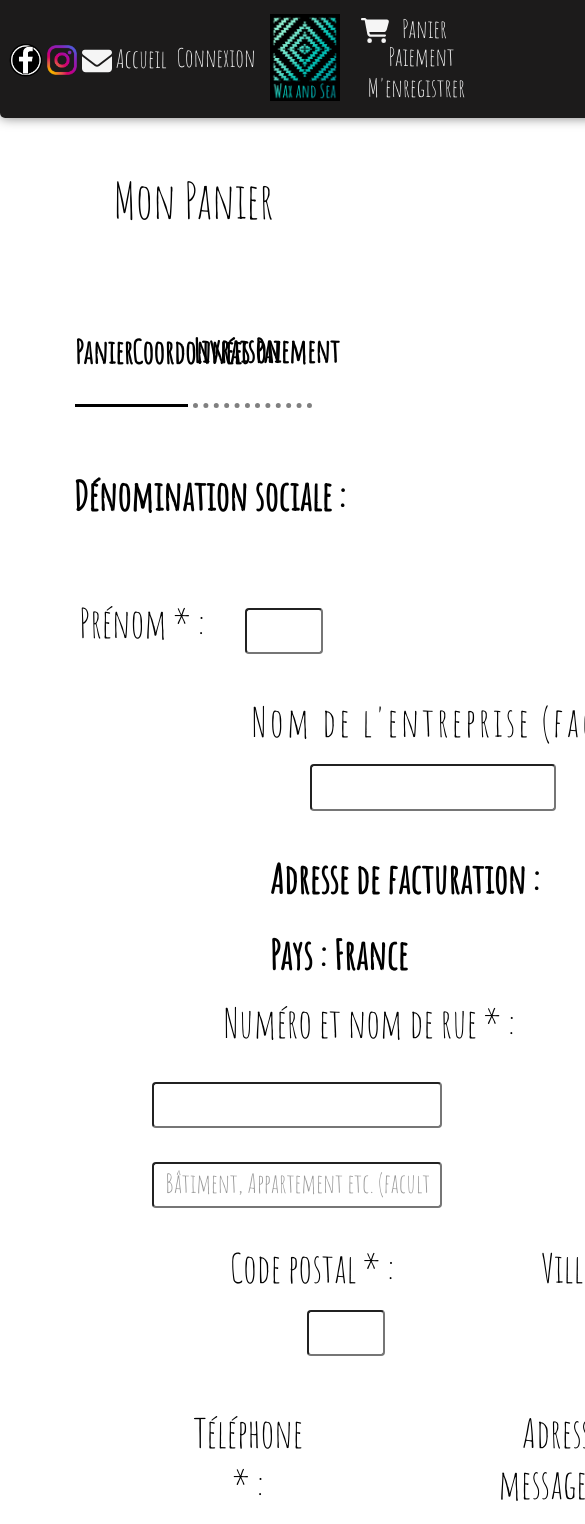
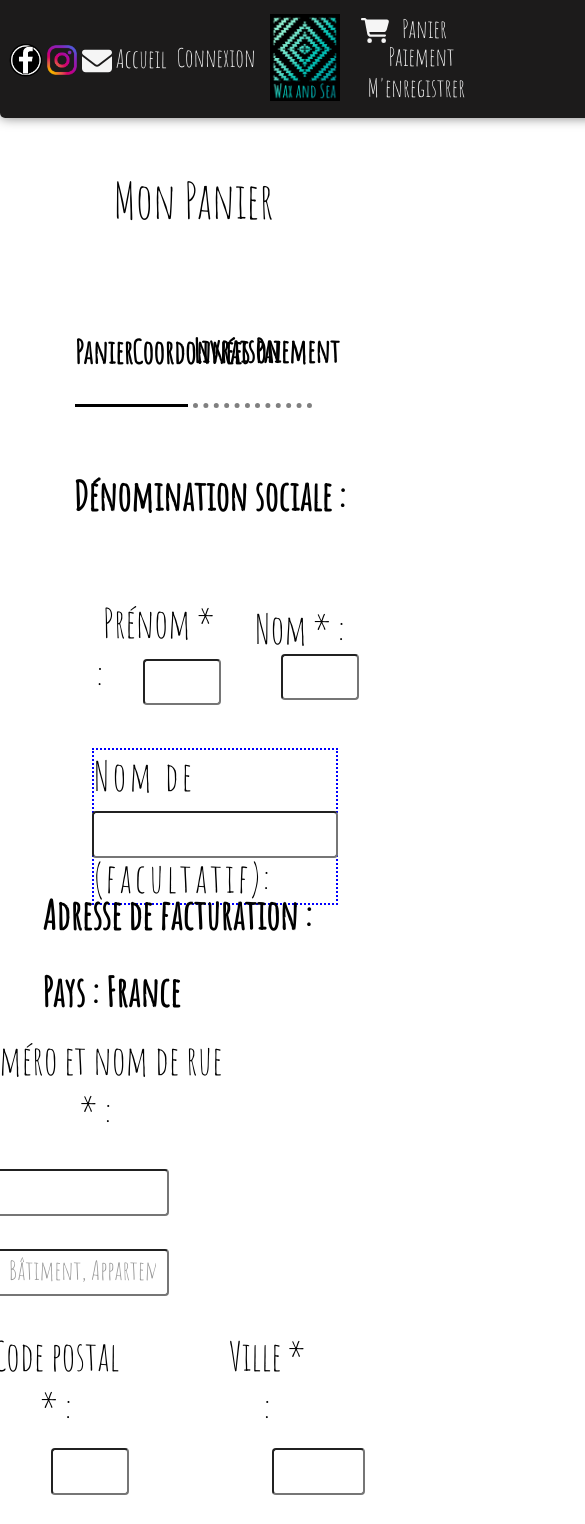
Before and after one commit to tristanlaulanie/waxandsea-front-dashboard, a React (Create React App) app: page /panier/coordonnees in a window 390 px wide. Shown: the top 1524 px of the page, 585 px wide, since content can reach past the window. Built offline with nearby package versions, Linux system fonts and the light colour scheme.

Commit message:
PanierCoordonees:Responsive:WIP

```diff
--- a/src/components/Panier/PanierCoordonnees/PanierCoordonneesResponsive.css
+++ b/src/components/Panier/PanierCoordonnees/PanierCoordonneesResponsive.css
@@ -1,9 +1,42 @@
+@media screen and (width <= 2400px) {
+  #company-name_form_container {
+    display: flex;
+    flex-direction: column;
+    justify-content: center;
+    align-items: left;
+    /* border: 2px dashed red; */
+    position: relative;
+    top: 30px;
+    left: 17vw;
+    height: 130px;
+    width: 65vw;
+  }
+
+  #company-name_form_container label {
+    position: absolute;
+    top: -100px;
+    left: 8.5vw;
+  }
+
+  #company-name_form_container input {
+    position: relative;
+    left: 8vw;
+    width: 98%;
+  }
+
+  #company-name_label_input {
+    position: relative;
+    top: 20px;
+    left: -8vw;
+  }
+}
+
 @media screen and (width <= 1530px) {
   #social-status_form {
     display: flex;
     flex-direction: column;
     justify-content: center;
-    align-items: left;
+    align-items: flex-start;
   }
 
   #social-status_title {
@@ -12,33 +45,52 @@
   }
 
   #company_name {
+    position: fixed;
+  }
+
+  #company-name_label_input {
     position: relative;
+    left: -28vw;
   }
 
   #company-name_form {
-    padding: 0;
-    width: 60.8em;
+    padding: 1rem 0;
+    width: auto;
     /* border: 2px solid red; */
     display: flex;
     flex-direction: column;
     justify-content: center;
-    align-items: left;
+    align-items: flex-start;
     position: relative;
-    left: -1vw;
+    left: 0;
   }
 
   #company-name_form_container {
+    /* border: 2px dashed red; */
     position: relative;
-    left: -14.8vw;
+    top: 40px;
+    left: 0;
+    height: 110px;
+    width: 64vw;
+    padding: 0 15px; /* Ajout de padding pour l'esthétique */
     display: flex;
     flex-direction: column;
-    justify-content: center;
-    align-items: left;
-    flex-wrap: wrap;
+    justify-content: flex-start;
+    align-items: flex-start;
+
   }
 
-  #company_name_label {
-    position: sticky;
+  #company-name_label_input {
+    position: relative;
+    top: 50px;
+    left: -16vw;
+  }
+
+  #company-name_form_container label {
+    border: 2px dotted blue;
+    position: absolute;
+    top: -105px;
+    left: 15vw;
   }
 
   #company-name_form input {
@@ -107,3 +159,10 @@
     height: 10vh;
   }
 }
+
+@media screen and (width <= 1065px) {
+  #company-name_form_container label {
+    width: 100%;
+    text-align: left;
+  }
+}
--- a/src/components/Panier/PanierCoordonnees/index.js
+++ b/src/components/Panier/PanierCoordonnees/index.js
@@ -39,10 +39,16 @@ function PanierCoordonnees() {
             </section>
             <section id="company-name_form">
               <div id="company-name_form_container">
-                <label id="company_name_label" htmlFor="company_name">
-                  Nom de l'entreprise (facultatif):
-                </label>
-                <input type="text" id="company_name_input" name="company_name" />
+                <div id="company-name_label_input">
+                  <label id="company_name_label" htmlFor="company_name">
+                    Nom de l'entreprise (facultatif):
+                  </label>
+                  <input
+                    type="text"
+                    id="company_name_input"
+                    name="company_name"
+                  />
+                </div>
               </div>
             </section>
           </div>
--- a/src/components/Panier/PanierProduit/PanierProduitResponsive.css
+++ b/src/components/Panier/PanierProduit/PanierProduitResponsive.css
@@ -1,6 +1,19 @@
-@media screen and (width <= 2000px) {
+
+
+@media screen and (width <= 2400px) {
   #valid_button button {
     top: 8px;
+    margin-top: 30px;
+  }
+
+  #produit_quantity {
+    position: relative;
+    top: -50px;
+  }
+
+  #panier-produit_commande_component {
+    position: relative;
+    top: -84px;
   }
 }
 @media screen and (width <= 1760px) {
@@ -41,6 +54,20 @@
   #panier-produit_commande_component {
     position: relative;
     top: -81px;
+  }
+}
+
+
+
+@media screen and (width <= 1456px) {
+  #valid_button button {
+    top: -5px;
+  }
+}
+
+@media screen and (width <= 1454px) {
+  #valid_button button {
+    top: -40px;
   }
 }
 
```
